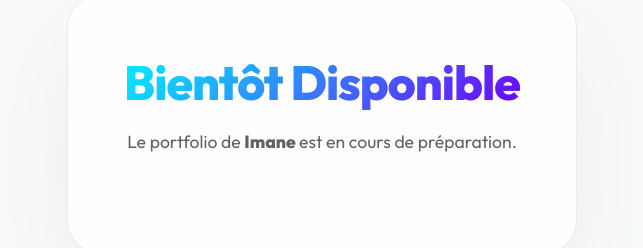
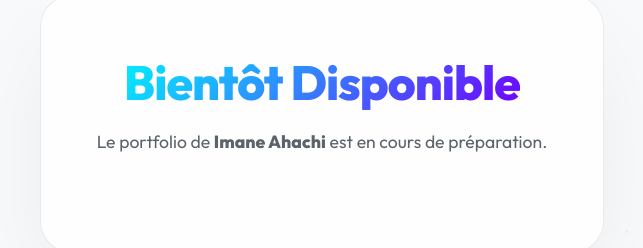
Before and after one commit to imaneahachi/portfolio, a plain HTML site: page index.html in a window 1280 px wide. Shown: the part 276-524 px from the top of the page, 318-961 px from the left. Drawn offline with Linux system fonts and the light colour scheme.

Commit message:
Update index.html

```diff
--- a/index.html
+++ b/index.html
@@ -121,7 +121,7 @@
 
     <div class="container">
         <h1><span class="gradient-text">Bientôt Disponible</span></h1>
-        <p>Le portfolio de <strong>Imane </strong> est en cours de préparation.</p>
+        <p>Le portfolio de <strong>Imane Ahachi</strong> est en cours de préparation.</p>
 
     </div>
 
```
